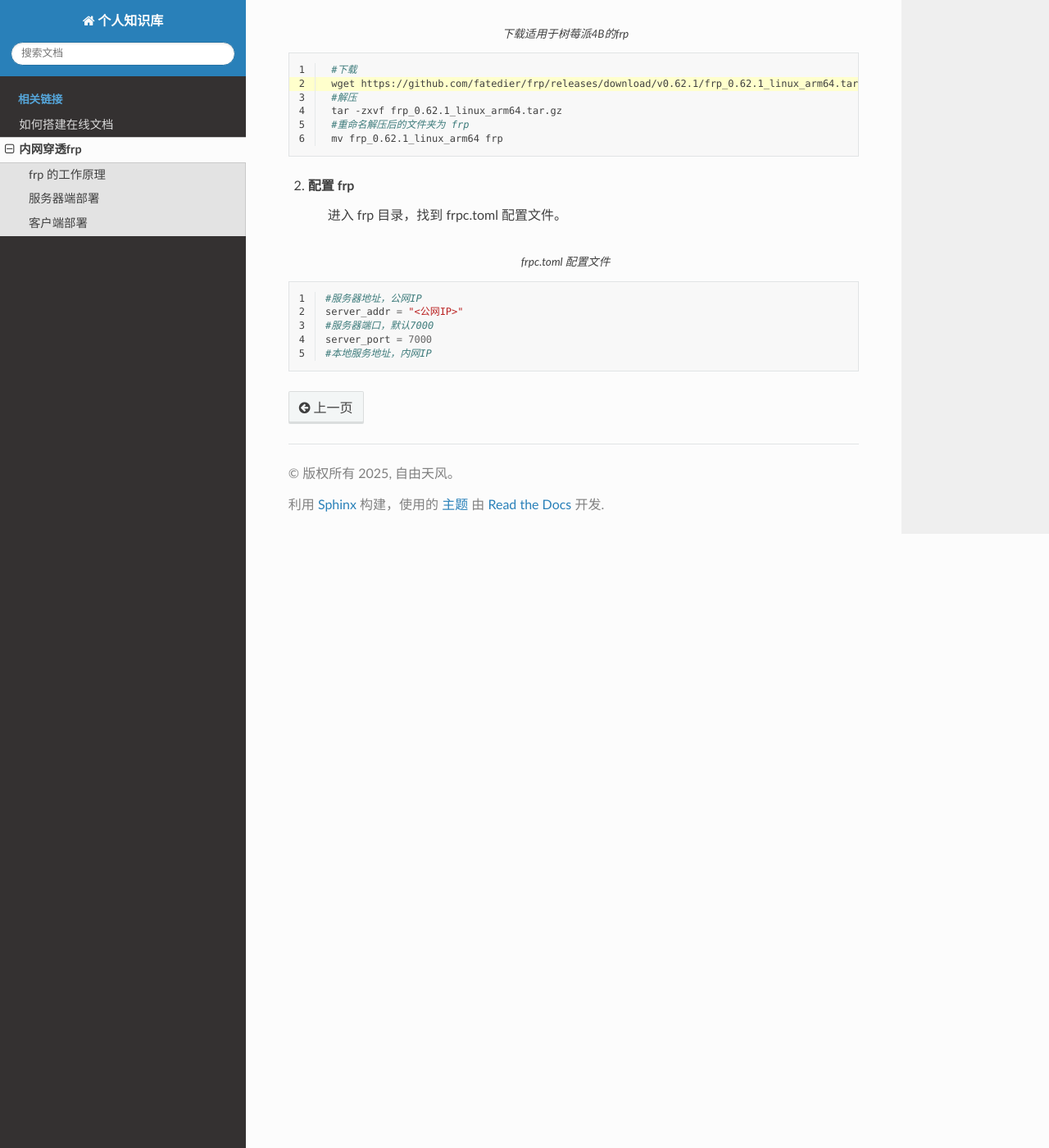
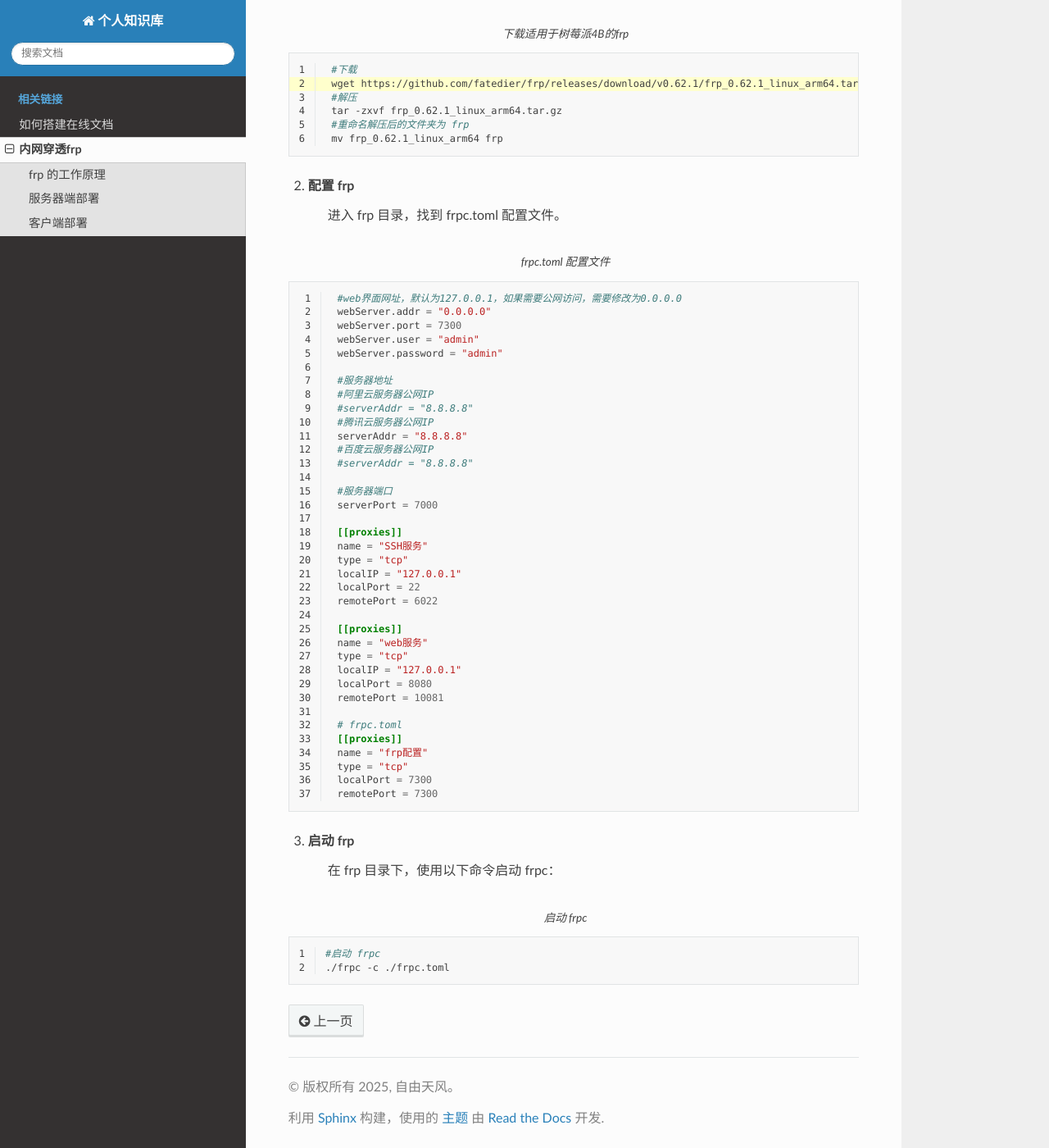
Before and after one commit to qiwanwan/online-documents, a Sphinx documentation site: the page built from source/how_to_use_frp.rst, in a window 1280 px wide and 1400 px high, scrolled down 2974 px. Shown: the whole window at 82% size. Built offline with Sphinx 7.4.7 and the Read the Docs theme 3.1.0, drawn with Linux system fonts in a browser that asks for light colours.

Commit message:
update sphinx

```diff
--- a/source/how_to_use_frp.rst
+++ b/source/how_to_use_frp.rst
@@ -146,8 +146,50 @@ frp 的工作原理如下图所示：
    :name: test444
    :linenos:
 
-   #服务器地址，公网IP
-   server_addr = "<公网IP>"
-   #服务器端口，默认7000
-   server_port = 7000
-   #本地服务地址，内网IP
+    #web界面网址，默认为127.0.0.1，如果需要公网访问，需要修改为0.0.0.0
+    webServer.addr = "0.0.0.0"
+    webServer.port = 7300
+    webServer.user = "admin"
+    webServer.password = "admin"
+
+    #服务器地址
+    #阿里云服务器公网IP
+    #serverAddr = "8.8.8.8"
+    #腾讯云服务器公网IP
+    serverAddr = "8.8.8.8"
+    #百度云服务器公网IP
+    #serverAddr = "8.8.8.8"
+
+    #服务器端口
+    serverPort = 7000
+
+    [[proxies]]
+    name = "SSH服务"
+    type = "tcp"
+    localIP = "127.0.0.1"
+    localPort = 22
+    remotePort = 6022
+
+    [[proxies]]
+    name = "web服务"
+    type = "tcp"
+    localIP = "127.0.0.1"
+    localPort = 8080
+    remotePort = 10081
+
+    # frpc.toml
+    [[proxies]]
+    name = "frp配置"
+    type = "tcp"
+    localPort = 7300
+    remotePort = 7300
+
+3. 启动 frp
+    在 frp 目录下，使用以下命令启动 frpc：
+.. code-block:: sh
+   :caption: 启动 frpc
+   :name: test555
+   :linenos:
+
+   #启动 frpc
+   ./frpc -c ./frpc.toml
```
